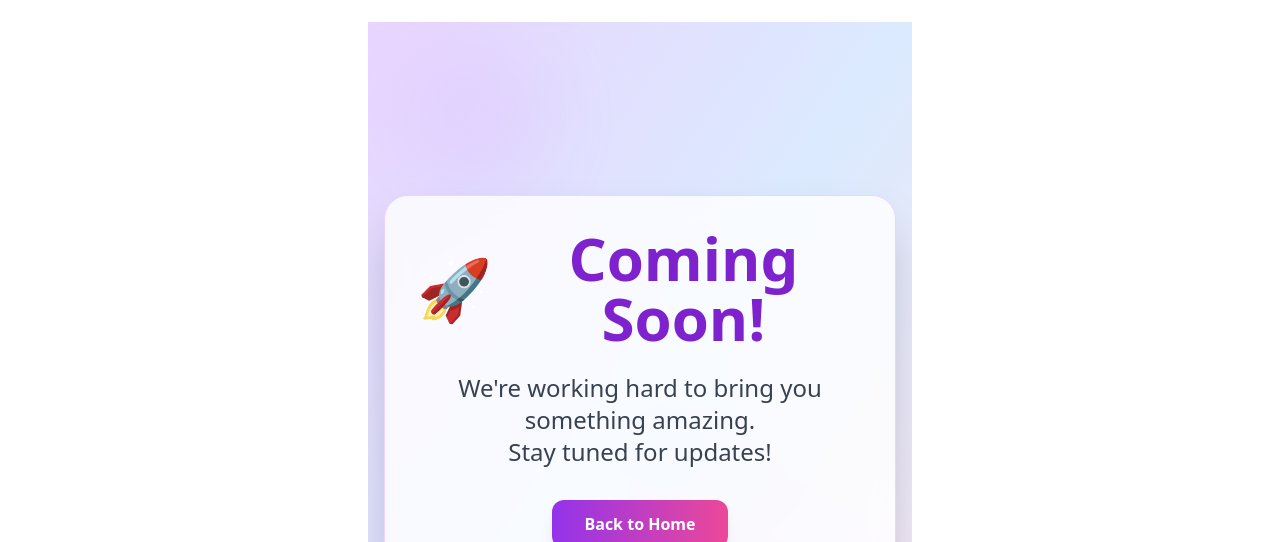
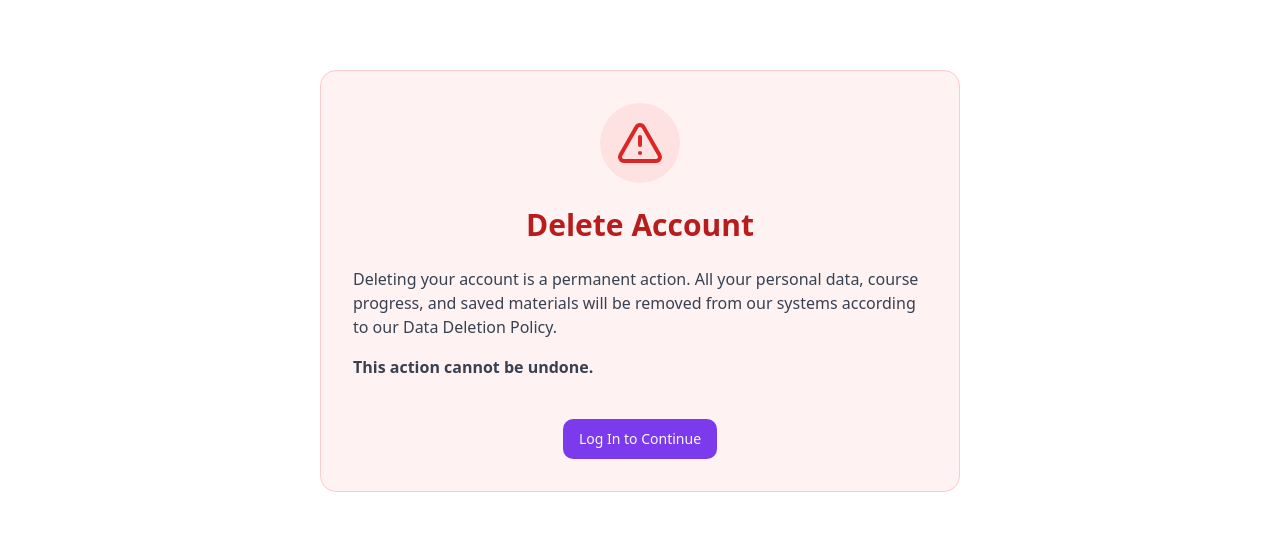
Before and after one commit to babur-hussain/learnverse-spark-academy, a React (Vite) app: page /delete-account in a window 1280 px wide. Shown: the part 146-688 px from the top of the page. Built offline with nearby package versions, Linux system fonts and the light colour scheme; no server answers.

Commit message:
feat: add delete account page and firebase integration

```diff
--- a/src/integrations/firebase/config.ts
+++ b/src/integrations/firebase/config.ts
@@ -7,6 +7,7 @@ import {
   signOut,
   onAuthStateChanged,
   updateProfile,
+  deleteUser,
   type User as FirebaseUser,
 } from 'firebase/auth';
 
@@ -31,5 +32,6 @@ export {
   signOut,
   onAuthStateChanged,
   updateProfile,
+  deleteUser,
 };
 export type { FirebaseUser };
--- a/src/pages/DataDeletionPolicy.tsx
+++ b/src/pages/DataDeletionPolicy.tsx
@@ -1,4 +1,5 @@
 import React from 'react';
+import { Link } from 'react-router-dom';
 import MainLayout from '@/components/Layout/MainLayout';
 
 const DataDeletionPolicy = () => {
@@ -27,7 +28,9 @@ const DataDeletionPolicy = () => {
             <ul className="list-none space-y-3 mt-4">
               <li className="flex gap-3">
                 <strong className="min-w-[120px]">In-App:</strong>
-                <span>Navigate to <em>Settings Account Manage Account Request Account Deletion</em> in the web or mobile app.</span>
+                <span>
+                  Navigate to <em>Settings Account Manage Account Request Account Deletion</em> in the web or mobile app, or visit the <Link to="/delete-account" className="font-semibold text-red-600 hover:text-red-700 dark:text-red-500 dark:hover:text-red-400">Account Deletion Page</Link> directly.
+                </span>
               </li>
               <li className="flex gap-3">
                 <strong className="min-w-[120px]">Via Email:</strong>
--- /dev/null
+++ b/src/pages/DeleteAccount.tsx
@@ -0,0 +1,113 @@
+import React, { useState } from 'react';
+import { useNavigate } from 'react-router-dom';
+import MainLayout from '@/components/Layout/MainLayout';
+import { Button } from '@/components/UI/button';
+import { auth, deleteUser } from '@/integrations/firebase/config';
+import { useToast } from '@/hooks/use-toast';
+import { useAuth } from '@/contexts/AuthContext';
+import { AlertTriangle } from 'lucide-react';
+
+const DeleteAccount = () => {
+  const navigate = useNavigate();
+  const { toast } = useToast();
+  const { user } = useAuth();
+  const [isDeleting, setIsDeleting] = useState(false);
+
+  const handleDeleteAccount = async () => {
+    if (!auth.currentUser) {
+      toast({
+        title: "Not Authenticated",
+        description: "You must be logged in to delete your account.",
+        variant: "destructive",
+      });
+      navigate('/auth');
+      return;
+    }
+
+    if (!window.confirm("Are you absolutely sure you want to delete your account? This action cannot be undone.")) {
+      return;
+    }
+
+    setIsDeleting(true);
+    try {
+      await deleteUser(auth.currentUser);
+      toast({
+        title: "Account Deleted",
+        description: "Your account has been successfully deleted.",
+      });
+      navigate('/');
+    } catch (error: any) {
+      console.error("Error deleting account:", error);
+      if (error.code === 'auth/requires-recent-login') {
+        toast({
+          title: "Recent Login Required",
+          description: "Please log out and log back in to verify your identity before deleting your account.",
+          variant: "destructive",
+        });
+        navigate('/auth');
+      } else {
+        toast({
+          title: "Deletion Failed",
+          description: error.message || "An error occurred while deleting your account. Please try again or contact support.",
+          variant: "destructive",
+        });
+      }
+    } finally {
+      setIsDeleting(false);
+    }
+  };
+
+  return (
+    <MainLayout>
+      <div className="max-w-2xl mx-auto px-4 py-12 min-h-[60vh] flex flex-col items-center justify-center">
+        <div className="bg-red-50 dark:bg-red-950/20 p-8 rounded-2xl border border-red-200 dark:border-red-900 w-full text-center space-y-6">
+          <div className="flex justify-center">
+            <div className="bg-red-100 dark:bg-red-900/50 p-4 rounded-full">
+              <AlertTriangle className="w-12 h-12 text-red-600 dark:text-red-500" />
+            </div>
+          </div>
+
+          <h1 className="text-3xl font-bold text-red-700 dark:text-red-400">Delete Account</h1>
+
+          <div className="text-left space-y-4 text-gray-700 dark:text-gray-300">
+            <p>
+              Deleting your account is a permanent action. All your personal data, course progress, and saved materials will be removed from our systems according to our Data Deletion Policy.
+            </p>
+            <p className="font-semibold">
+              This action cannot be undone.
+            </p>
+          </div>
+
+          {!user ? (
+            <div className="pt-4 flex flex-col sm:flex-row gap-4 justify-center">
+              <Button onClick={() => navigate('/auth')} variant="default" className="w-full sm:w-auto">
+                Log In to Continue
+              </Button>
+            </div>
+          ) : (
+            <div className="pt-4 flex flex-col sm:flex-row gap-4 justify-center">
+              <Button
+                onClick={() => navigate('/profile')}
+                variant="outline"
+                className="w-full sm:w-auto"
+                disabled={isDeleting}
+              >
+                Cancel
+              </Button>
+              <Button
+                onClick={handleDeleteAccount}
+                variant="destructive"
+                className="w-full sm:w-auto"
+                disabled={isDeleting}
+              >
+                {isDeleting ? "Deleting..." : "Permanently Delete My Account"}
+              </Button>
+            </div>
+          )}
+        </div>
+      </div>
+    </MainLayout>
+  );
+};
+
+export default DeleteAccount;
--- a/src/routes.tsx
+++ b/src/routes.tsx
@@ -18,6 +18,7 @@ import DataDeletionPolicy from './pages/DataDeletionPolicy';
 import FindYourSchool from './pages/FindYourSchool';
 import CourseDetailPage from './pages/CourseDetailPage';
 import AllCoursesPage from './pages/AllCoursesPage';
+import DeleteAccount from './pages/DeleteAccount';
 
 // Lazy loaded pages
 const Stationary = React.lazy(() => import('./pages/Stationary'));
@@ -146,6 +147,10 @@ export const router = createBrowserRouter([
     element: <DataDeletionPolicy />,
   },
   {
+    path: '/delete-account',
+    element: <DeleteAccount />,
+  },
+  {
     path: '*',
     element: <ComingSoon />,
   },
```
